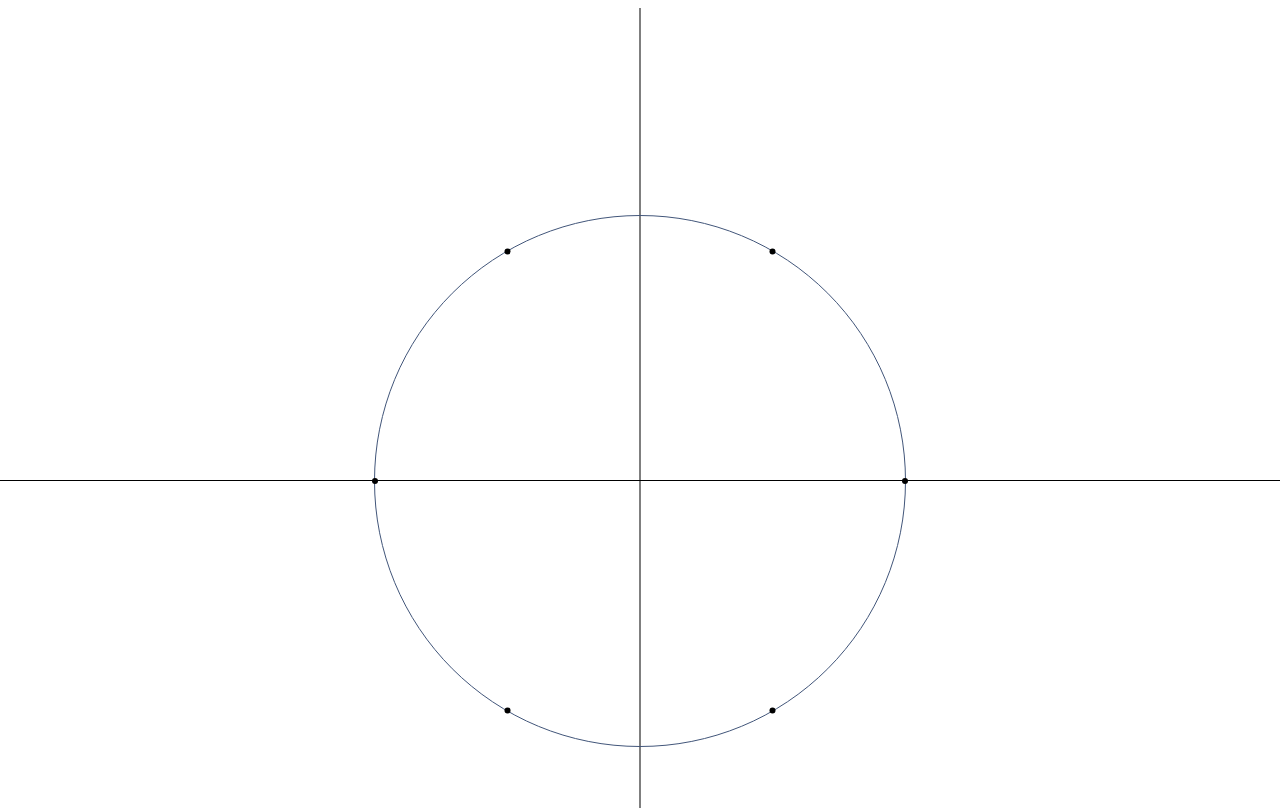
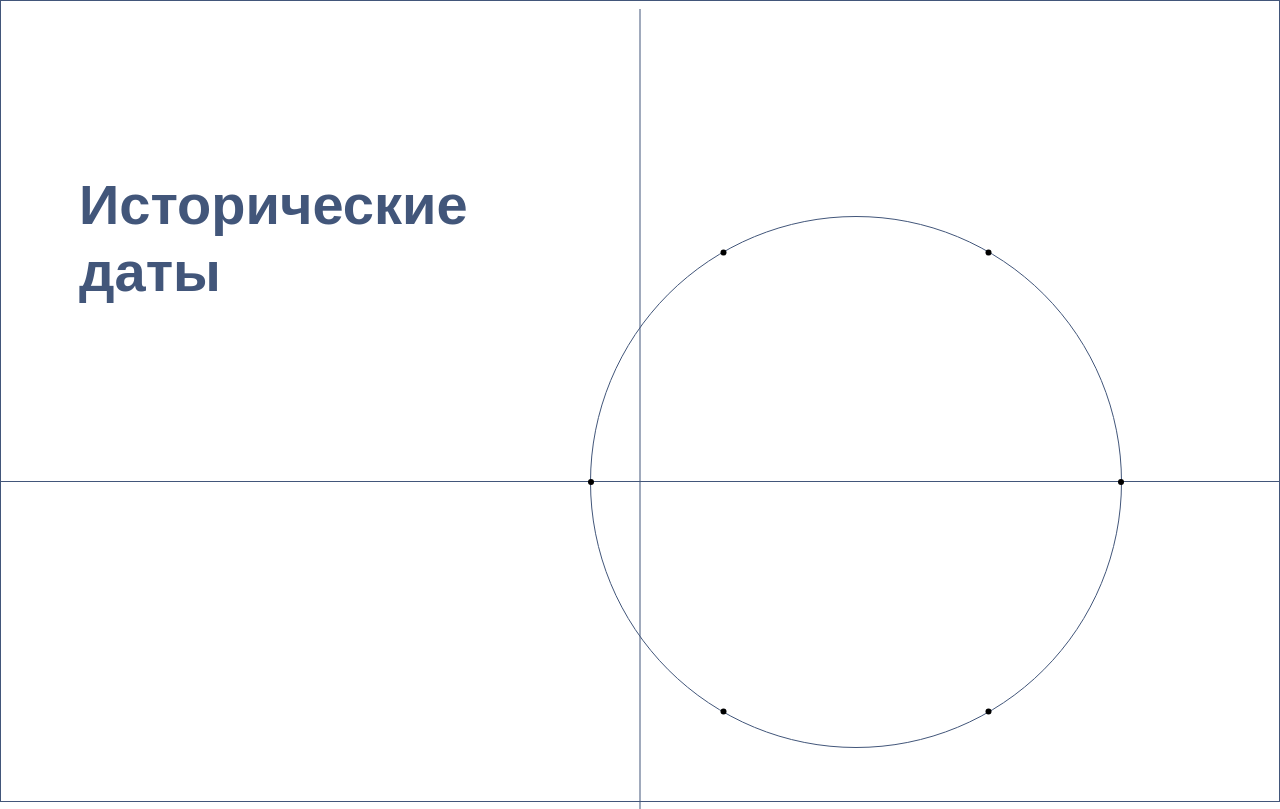
Before and after one commit to Miroslav988/tt-only, a React (Create React App) app: page / in a window 1280 px wide. Built offline with nearby package versions, Linux system fonts and the light colour scheme.

Commit message:
работаем

```diff
--- a/src/App.scss
+++ b/src/App.scss
@@ -1,29 +1,3 @@
-.mainCont {
-  position: relative;
-  margin: auto;
-  display: flex;
-  height: 100dvh;
-  max-width: 1440px;
-}
 body {
   font-family: sans-serif;
 }
-.perp {
-  border: 0;
-  position: absolute;
-  left: 50%; /* Центрирование по горизонтали */
-  top: 0;
-  height: 100%; /* Задайте высоту линии */
-  width: 1px; /* Ширина вертикальной линии */
-  background-color: black; /* Цвет линии */
-  transform: translateX(-50%); /* Центрирование линии */
-}
-.par {
-  border: 0;
-  position: absolute;
-  top: 472px; /* Расстояние от верхнего края */
-  left: 0;
-  width: 100%; /* Ширина горизонтальной линии */
-  height: 1px; /* Высота горизонтальной линии */
-  background-color: black; /* Цвет линии */
-}
--- a/src/App.tsx
+++ b/src/App.tsx
@@ -1,85 +1,10 @@
-import React, { useState } from "react";
-import MyCircle from "./components/UI/MyCircle";
+import React from "react";
 import "./App.scss";
-import { start } from "repl";
-const news = [
-  {
-    name: "Спорт",
-    start: 1997,
-    end: 2001,
-    newsArr: [
-      "ndsbfnmdsbfnmdsm,c dsnfmd,snf,b sdfdsf",
-      "dskfjdsfjkhdshjb dsfsdf dsfsd",
-      "dsbfdm,sfj,jdsbf dfdsfsvc xdsfdsfdsf",
-    ],
-  },
-  {
-    name: "Кино",
-    start: 1997,
-    end: 2001,
-    newsArr: [
-      "ndsbfnmdsbfnmdsm,c dsnfmd,snf,b sdfdsf",
-      "dskfjdsfjkhdshjb dsfsdf dsfsd",
-      "dsbfdm,sfj,jdsbf dfdsfsvc xdsfdsfdsf",
-    ],
-  },
-  {
-    name: "Литература",
-    start: 1997,
-    end: 2001,
-    newsArr: [
-      "ndsbfnmdsbfnmdsm,c dsnfmd,snf,b sdfdsf",
-      "dskfjdsfjkhdshjb dsfsdf dsfsd",
-      "dsbfdm,sfj,jdsbf dfdsfsvc xdsfdsfdsf",
-    ],
-  },
-  {
-    name: "Искусство",
-    start: 1997,
-    end: 2001,
-    newsArr: [
-      "ndsbfnmdsbfnmdsm,c dsnfmd,snf,b sdfdsf",
-      "dskfjdsfjkhdshjb dsfsdf dsfsd",
-      "dsbfdm,sfj,jdsbf dfdsfsvc xdsfdsfdsf",
-    ],
-  },
-  {
-    name: "Музыка",
-    start: 1997,
-    end: 2001,
-    newsArr: [
-      "ndsbfnmdsbfnmdsm,c dsnfmd,snf,b sdfdsf",
-      "dskfjdsfjkhdshjb dsfsdf dsfsd",
-      "dsbfdm,sfj,jdsbf dfdsfsvc xdsfdsfdsf",
-    ],
-  },
-  {
-    name: "Наука",
-    start: 1997,
-    end: 2001,
-    newsArr: [
-      "ndsbfnmdsbfnmdsm,c dsnfmd,snf,b sdfdsf",
-      "dskfjdsfjkhdshjb dsfsdf dsfsd",
-      "dsbfdm,sfj,jdsbf dfdsfsvc xdsfdsfdsf",
-    ],
-  },
-];
-const btns = news.map((item) => item.name);
+import MainComponent from "./components/MainComponent/MainComponent";
 function App() {
-  const [activeName, setActiveName] = useState("");
-  const handleActiveNameChange = (name: string) => {
-    setActiveName(name);
-  };
   return (
     <div className="App">
-      <div className="mainCont">
-        <hr className="perp" />
-        <hr className="par" />
-        <MyCircle
-          buttonList={btns}
-          onActiveNameChange={handleActiveNameChange}
-        />
-      </div>
+      <MainComponent />
     </div>
   );
 }
--- /dev/null
+++ b/src/News.js
@@ -0,0 +1,62 @@
+export const news = [
+  {
+    name: "Спорт",
+    start: 1997,
+    end: 2001,
+    newsArr: [
+      "ndsbfnmdsbfnmdsm,c dsnfmd,snf,b sdfdsf",
+      "dskfjdsfjkhdshjb dsfsdf dsfsd",
+      "dsbfdm,sfj,jdsbf dfdsfsvc xdsfdsfdsf",
+    ],
+  },
+  {
+    name: "Кино",
+    start: 1997,
+    end: 2001,
+    newsArr: [
+      "ndsbfnmdsbfnmdsm,c dsnfmd,snf,b sdfdsf",
+      "dskfjdsfjkhdshjb dsfsdf dsfsd",
+      "dsbfdm,sfj,jdsbf dfdsfsvc xdsfdsfdsf",
+    ],
+  },
+  {
+    name: "Литература",
+    start: 1997,
+    end: 2001,
+    newsArr: [
+      "ndsbfnmdsbfnmdsm,c dsnfmd,snf,b sdfdsf",
+      "dskfjdsfjkhdshjb dsfsdf dsfsd",
+      "dsbfdm,sfj,jdsbf dfdsfsvc xdsfdsfdsf",
+    ],
+  },
+  {
+    name: "Искусство",
+    start: 1997,
+    end: 2001,
+    newsArr: [
+      "ndsbfnmdsbfnmdsm,c dsnfmd,snf,b sdfdsf",
+      "dskfjdsfjkhdshjb dsfsdf dsfsd",
+      "dsbfdm,sfj,jdsbf dfdsfsvc xdsfdsfdsf",
+    ],
+  },
+  {
+    name: "Музыка",
+    start: 1997,
+    end: 2001,
+    newsArr: [
+      "ndsbfnmdsbfnmdsm,c dsnfmd,snf,b sdfdsf",
+      "dskfjdsfjkhdshjb dsfsdf dsfsd",
+      "dsbfdm,sfj,jdsbf dfdsfsvc xdsfdsfdsf",
+    ],
+  },
+  {
+    name: "Наука",
+    start: 1997,
+    end: 2001,
+    newsArr: [
+      "ndsbfnmdsbfnmdsm,c dsnfmd,snf,b sdfdsf",
+      "dskfjdsfjkhdshjb dsfsdf dsfsd",
+      "dsbfdm,sfj,jdsbf dfdsfsvc xdsfdsfdsf",
+    ],
+  },
+];
--- /dev/null
+++ b/src/components/MainComponent/MainComponent.scss
@@ -0,0 +1,43 @@
+.mainCont {
+  position: relative;
+  margin: auto;
+  display: flex;
+  height: 100dvh;
+  max-width: 1440px;
+  border: 1px solid #42567a;
+}
+.perp {
+  border: 0;
+  position: absolute;
+  left: 50%; /* Центрирование по горизонтали */
+  top: 0;
+  height: 100%; /* Задайте высоту линии */
+  width: 1px; /* Ширина вертикальной линии */
+  background-color: #42567a; /* Цвет линии */
+  transform: translateX(-50%); /* Центрирование линии */
+}
+.par {
+  border: 0;
+  position: absolute;
+  top: 472px; /* Расстояние от верхнего края */
+  left: 0;
+  width: 100%; /* Ширина горизонтальной линии */
+  height: 1px; /* Высота горизонтальной линии */
+  background-color: #42567a; /* Цвет линии */
+}
+.pageTitle {
+  width: 353px;
+  height: 134px;
+  padding-left: 78px;
+  margin-top: 170px;
+  font-size: 56px;
+  line-height: 67px;
+  color: #42567a;
+}
+.pageTitle::before {
+  content: "";
+  margin-left: 0;
+  height: 100%; /* Высота границы */
+  width: 5px; /* Ширина границы */
+  background: linear-gradient(180deg, #3877ee -5%, #ef5da8 85%);
+}
--- /dev/null
+++ b/src/components/MainComponent/MainComponent.tsx
@@ -0,0 +1,21 @@
+import React, { useState } from "react";
+import "./MainComponent.scss";
+import MyCircle from "../UI/MyCircle";
+import { news } from "../../News.js";
+const btns = news.map((item) => item.name);
+const MainComponent = () => {
+  const [activeName, setActiveName] = useState("");
+  const handleActiveNameChange = (name: string) => {
+    setActiveName(name);
+  };
+  return (
+    <div className="mainCont">
+      <hr className="perp" />
+      <hr className="par" />
+      <h1 className="pageTitle">Исторические даты</h1>
+      <MyCircle buttonList={btns} onActiveNameChange={handleActiveNameChange} />
+    </div>
+  );
+};
+
+export default MainComponent;
```
